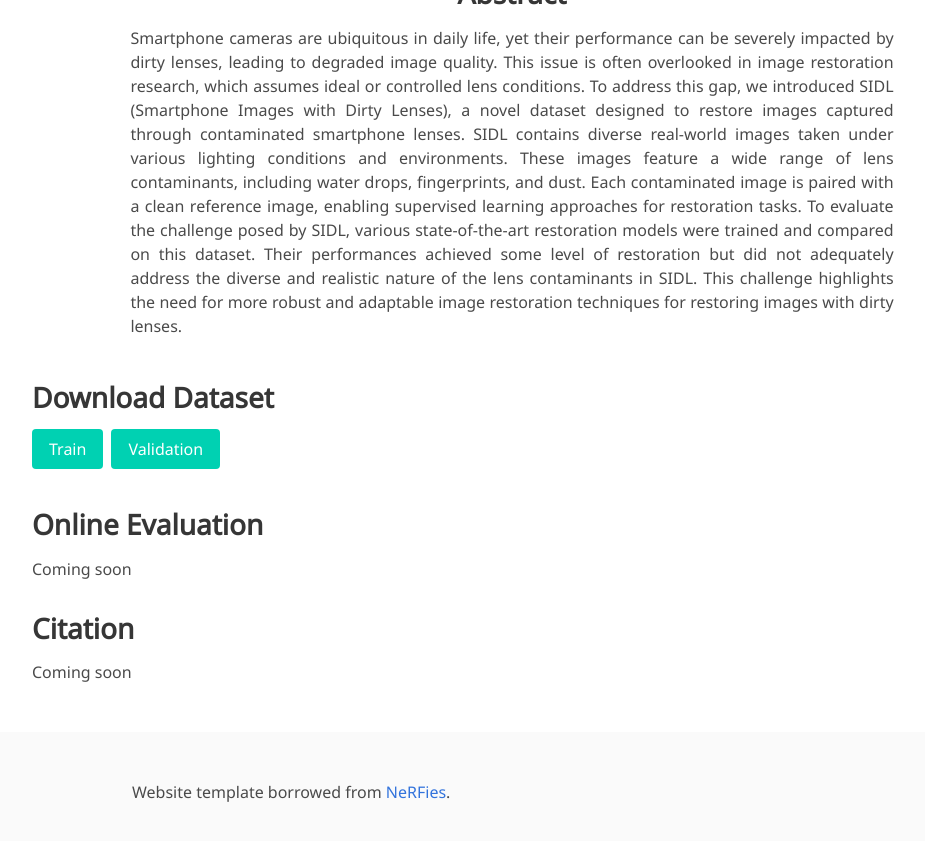
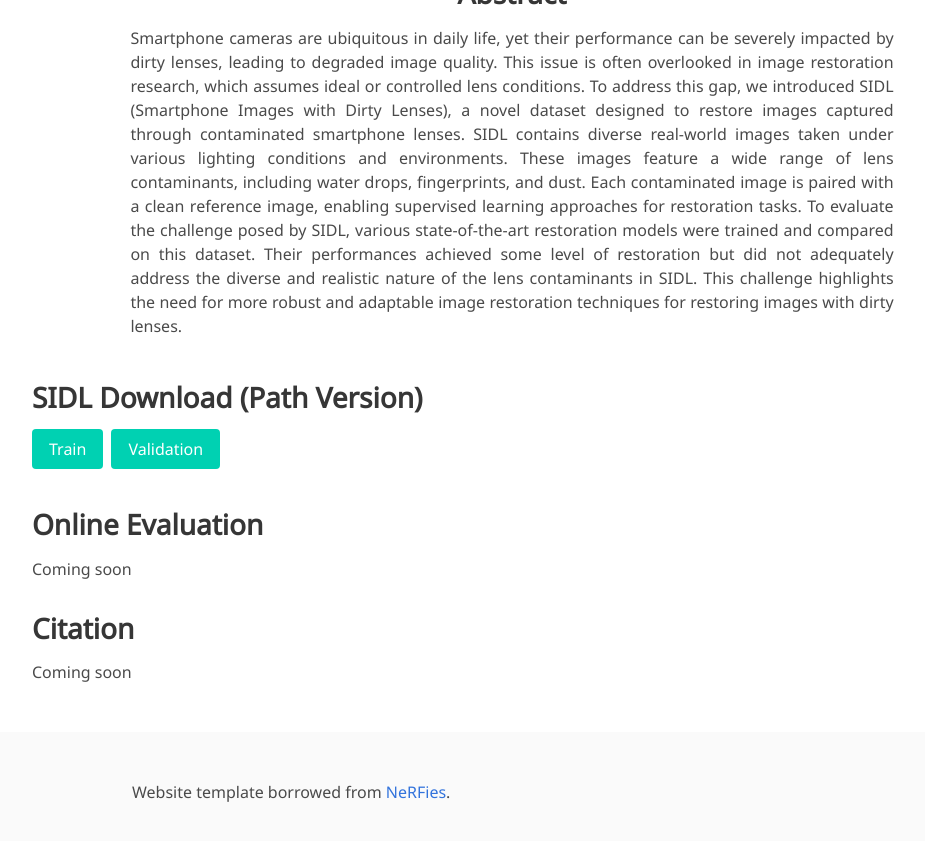
Before and after one commit to sidl-benchmark/sidl-benchmark.github.io, a Jekyll site: the page built from index.md, in a window 1280 px wide and 900 px high, scrolled down 997 px. Shown: the top 841 px of the window, without its empty margins (128-1053 px from the left). Built offline with Jekyll 4.4.1, drawn with Linux system fonts in a browser that asks for light colours; some web fonts are replaced.

Commit message:
Update index.md

```diff
--- a/index.md
+++ b/index.md
@@ -33,7 +33,7 @@ data: "https://github.com/your-repo/dataset"
 
 
 <!-- Dataset Download Buttons -->
-## Download Dataset
+## SIDL Download (Path Version)
 
 <div class="buttons" style="text-align: center; margin-top: 1em;">
   <a class="button is-primary" href="https://drive.google.com/file/d/1es3rPo5Y9O96EjDVXanUY8NpaRprWH-h/view?usp=sharing" target="_blank">Train</a>
```
